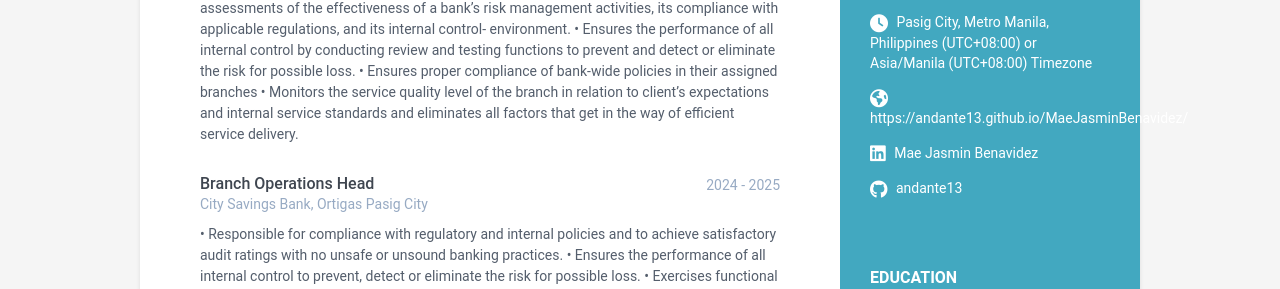
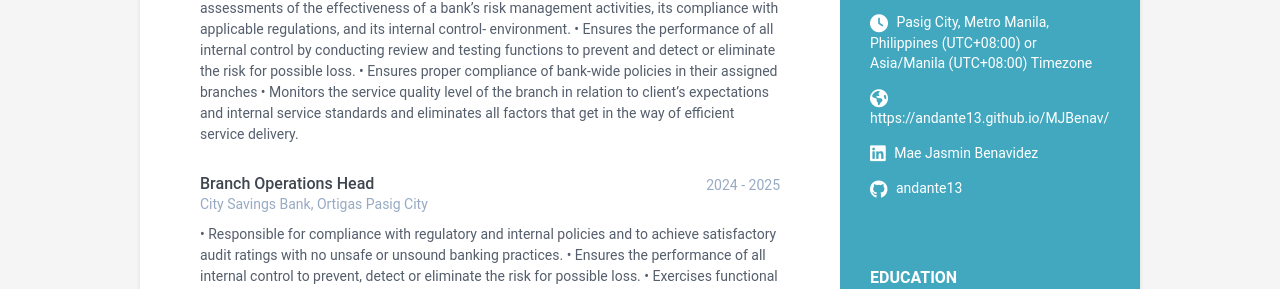
Before and after one commit to Andante13/mjlbnvdz, a Jekyll site: the page built from index.html, in a window 1280 px wide and 900 px high. Shown: the part 428-717 px from the top of the window. Built offline with Jekyll 4.4.1, drawn with Linux system fonts in a browser that asks for light colours; part of the change alters nothing that is shown.

Commit message:
data.yml

```diff
--- a/_data/data.yml
+++ b/_data/data.yml
@@ -17,7 +17,7 @@ sidebar:
   phone: 0976 1029703
   timezone: Pasig City, Metro Manila, Philippines (UTC+08:00) or Asia/Manila (UTC+08:00) # Enter your timezone, e.g., America/Havana, Africa/Casablanca, America/North_Dakota/Center
   citizenship: Filipino
-  website: https://andante13.github.io/MaeJasminBenavidez/ # Include the full website URL, including "http://" or "https://".
+  website: https://andante13.github.io/MJBenav/ # Include the full website URL, including "http://" or "https://".
   linkedin: Mae Jasmin Benavidez
   #xing:
   github: andante13
```
